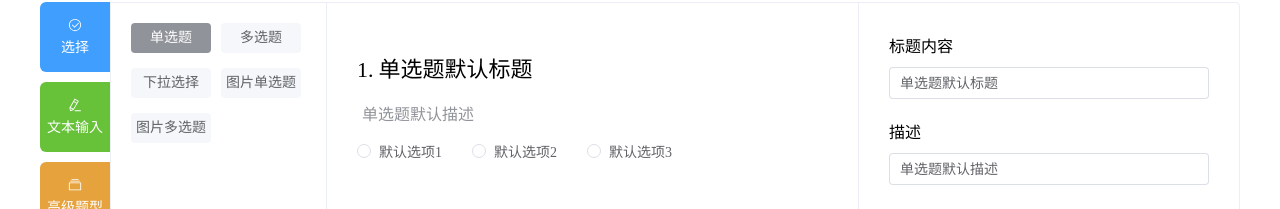
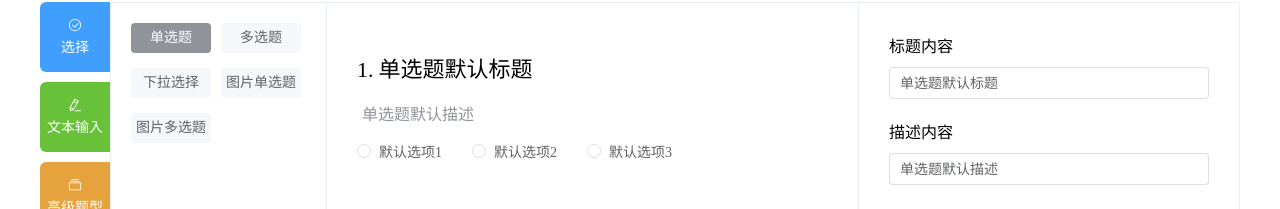
Before and after one commit to tsycheese/vue-nocode-questionnaire, a Vue app: page /single-select in a window 1280 px wide. Shown: the part 127-336 px from the top of the page. Built offline with nearby package versions, Linux system fonts and the light colour scheme; the HTML template or start-up script is replaced by a standard one.

Commit message:
修改一下提示信息 "描述" -> "描述内容"

```diff
--- a/src/components/ServeComs/Materials/EditItems/DescEditor.vue
+++ b/src/components/ServeComs/Materials/EditItems/DescEditor.vue
@@ -1,6 +1,6 @@
 <template>
   <div class="desc-editor">
-    <div class="mb-10">描述</div>
+    <div class="mb-10">描述内容</div>
     <el-input placeholder="请输入内容" v-model="desc" @input="inputHandle"></el-input>
   </div>
 </template>
```
